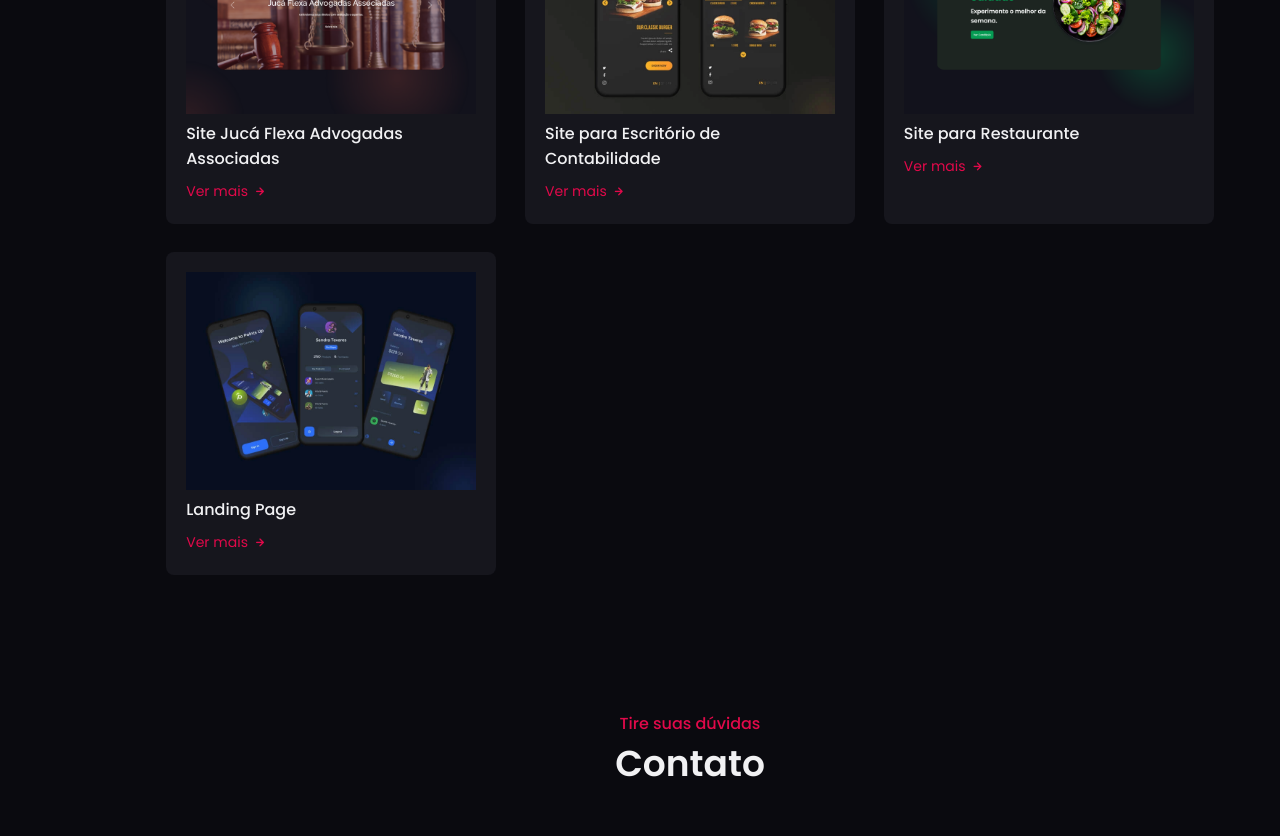
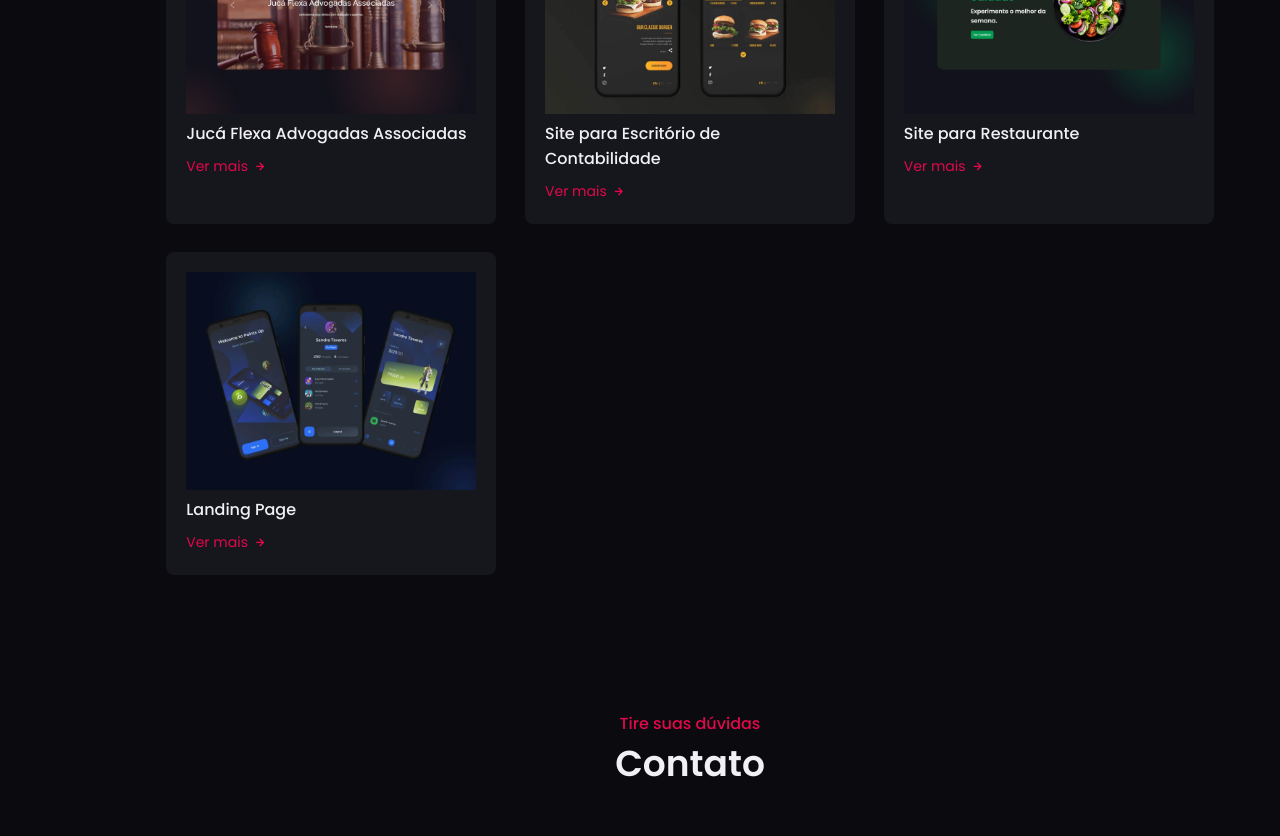
Before and after one commit to coderlucianasena/portfolio-sena, a plain HTML site: page index.html in a window 1280 px wide. Shown: the part 3080-3916 px from the top of the page. Drawn offline with nearby package versions, Linux system fonts and the light colour scheme; some packages are replaced by stand-ins of ours.

Commit message:
Modificações em Work

```diff
--- a/index.html
+++ b/index.html
@@ -493,7 +493,7 @@
                 <!-- ========== Trabalhos Feitos Web ========== -->
                 <div class="work__card mix web">
                     <img src="./assets/img/work-1.png" alt="work__img">
-                    <h3 class="work__title">Site Jucá Flexa Advogadas Associadas <!-- Desenvolvimento Web --></h3>
+                    <h3 class="work__title">Jucá Flexa Advogadas Associadas <!-- Desenvolvimento Web --></h3>
                     <span class="work__button">Ver mais
                         <i class="uil uil-arrow-right work__button-icon"></i>
                     </span>
```
